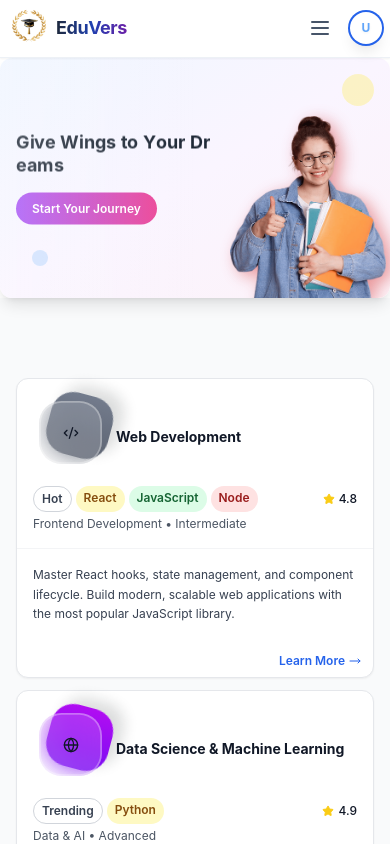
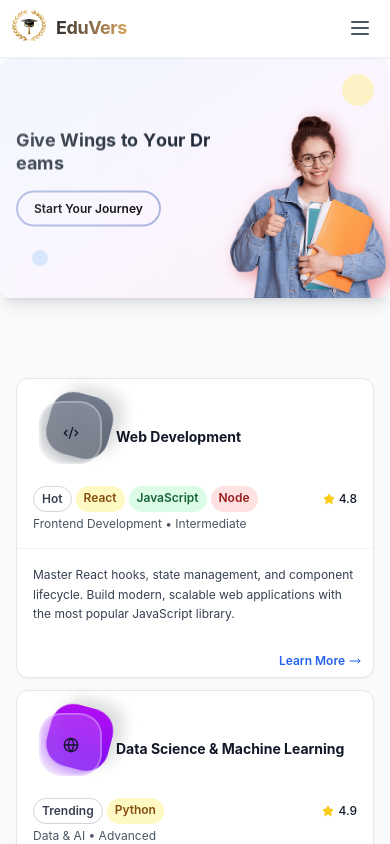
Before and after one commit to PatoliyaRaj/EduVers, a React (Create React App) app: page / in a window 390 px wide. Shown: the top 844 px of the page. Built offline with nearby package versions, Linux system fonts and the light colour scheme.

Commit message:
change the Nav ui and fix some issues

```diff
--- a/src/App.css
+++ b/src/App.css
@@ -12,6 +12,7 @@
     animation: App-logo-spin infinite 20s linear;
   }
 }
+
 
 .App-header {
   background-color: #282c34;
--- a/src/components/navbar.jsx
+++ b/src/components/navbar.jsx
@@ -20,8 +20,6 @@ export default function Navbar() {
   const [lgNavOpen, setLgNavOpen] = useState(false);
   const isLogin = JSON.parse(localStorage.getItem("isLogin"));
   const email = localStorage.getItem("userEmail") || "User";
-  console.log("isLogin:", isLogin, typeof isLogin);
-  console.log(email);
 
   const navLinks = [
     {
@@ -90,10 +88,10 @@ export default function Navbar() {
                   />
                 </div>
                 <div className="ml-2 sm:ml-3 flex flex-col">
-                  <span className="text-lg sm:text-xl md:text-xl lg:text-2xl font-bold bg-gradient-to-r from-slate-800 via-blue-800 to-purple-800 bg-clip-text text-transparent tracking-tight font-inter">
+                  <span className="text-lg sm:text-xl md:text-xl lg:text-2xl font-bold bg-gradient-to-r from-[#343131] to-[#D8A25E] bg-clip-text text-transparent tracking-tight font-inter">
                     EduVers
                   </span>
-                  <span className="text-xs text-blue-600 font-medium hidden sm:block font-inter">
+                  <span className="text-xs text-black font-medium hidden sm:block font-inter">
                     Learn & Grow
                   </span>
                 </div>
@@ -104,7 +102,7 @@ export default function Navbar() {
               {/* Enhanced Search Container */}
               <div className="flex items-center bg-white/80 backdrop-blur-sm rounded-2xl border border-slate-200 hover:border-blue-300 focus-within:border-blue-500 focus-within:ring-4 focus-within:ring-blue-500/10 transition-all duration-300 shadow-sm hover:shadow-lg w-full max-w-xl xl:max-w-2xl ">
                 <div className="pl-4 lg:pl-3 pr-3">
-                  <Search className="w-5 h-5 text-blue-500" />
+                  <Search className="w-5 h-5 text-[#D8A25E]" />
                 </div>
                 <input
                   type="text"
@@ -112,15 +110,17 @@ export default function Navbar() {
                   className="flex-1 bg-transparent px-3 py-3 lg:py-1.5 text-sm lg:text-base text-slate-700 placeholder-slate-500 focus:outline-none min-w-0 font-medium font-inter"
                 />
                 <div className="relative mr-2">
-                  <select className="appearance-none bg-gradient-to-r from-blue-50 to-purple-50 text-blue-700 px-3 lg:px-4 py-2.5 lg:py-2 pr-8 lg:pr-9 rounded-xl text-sm lg:text-base font-semibold cursor-pointer hover:from-blue-100 hover:to-purple-100 focus:outline-none focus:ring-3 focus:ring-blue-500/20 transition-all duration-300 border border-blue-200 font-inter">
+                  <select className="appearance-none bg-gradient-to-r from-[#343131] to-[#D8A25E] font-medium text-white px-3 lg:px-4 py-2.5 lg:py-2 pr-8 lg:pr-9 rounded-xl text-sm lg:text-base font-semibold cursor-pointer  focus:outline-none focus:ring-3 focus:ring-blue-500/20 transition-all duration-300 border border-blue-200 font-inter transition-all duration-500">
+                    <optgroup label="Categories" className="font-bold text-black">
                     <option>All Categories</option>
                     <option>Programming</option>
                     <option>Design</option>
                     <option>Business</option>
                     <option>Marketing</option>
                     <option>Data Science</option>
+                    </optgroup>
                   </select>
-                  <ChevronDown className="absolute right-2 lg:right-3 top-1/2 transform -translate-y-1/2 w-4 h-4 text-blue-600 pointer-events-none" />
+                  <ChevronDown className="absolute right-2 lg:right-3 top-1/2 transform -translate-y-1/2 w-4 h-4 text-white pointer-events-none transition-all duration-300" />
                 </div>
               </div>
             </div>
@@ -132,11 +132,11 @@ export default function Navbar() {
                   <Link
                     key={link.name}
                     to={link.path || "/"}
-                    className="flex items-center space-x-2 px-3 lg:px-2 xl:px-5 py-2.5 lg:py-3 text-slate-700 hover:text-blue-600 font-medium text-sm lg:text-base transition-all duration-300 relative group rounded-xl hover:bg-gradient-to-r hover:from-blue-50 hover:to-purple-50 font-inter"
+                    className="flex items-center space-x-2 px-3 lg:px-2 xl:px-5 py-2.5 lg:py-3 text-slate-700  font-medium text-sm lg:text-base transition-all duration-300 relative group rounded-xl hover:bg-gradient-to-r hover:from-blue-50 hover:to-purple-50 font-inter"
                   >
-                    <IconComponent className="w-4 h-4 lg:w-5 lg:h-5 text-slate-500 group-hover:text-blue-500 transition-colors duration-300" />
-                    <span className="whitespace-nowrap">{link.name}</span>
-                    <span className="absolute -bottom-1 left-1/2  transform -translate-x-1/2 w-0 h-0.5 bg-gradient-to-r from-blue-400 via-purple-500 to-pink-500 transition-all duration-300 group-hover:w-[90%]   rounded-full"></span>
+                    <IconComponent className="w-4 h-4 lg:w-5 lg:h-5 text-slate-500 group-hover:text-[#343131] transition-colors duration-300" />
+                    <span className="whitespace-nowrap group-hover:text-[#D8A25E]">{link.name}</span>
+                    <span className="absolute -bottom-1 left-0 right-0 mx-auto w-0 h-0.5 bg-gradient-to-r from-[#343131] to-[#D8A25E] transition-all duration-300 group-hover:w-[90%] rounded-full"></span>
                   </Link>
                 );
               })}
@@ -156,7 +156,7 @@ export default function Navbar() {
                 <AvatarDropdown placeholder={`${email.charAt(0)}`} />
               ) : (
                 <Link to={"/Sign-Up"}>
-                  <button className="flex items-center space-x-2 px-4 lg:px-5 xl:px-6 py-2.5 lg:py-3 text-sm lg:text-base font-semibold text-white bg-gradient-to-r from-blue-500 via-purple-500 to-pink-500 rounded-xl hover:from-blue-600 hover:via-purple-600 hover:to-pink-600 transform hover:scale-105 transition-all duration-300 shadow-lg hover:shadow-xl font-inter">
+                  <button className="flex items-center space-x-2 px-4 lg:px-5 xl:px-6 py-2.5 lg:py-3 text-sm lg:text-base font-semibold text-white  bg-gradient-to-r from-[#343131] to-[#D8A25E]  rounded-xl  transform hover:scale-105 transition-all duration-300 shadow-lg hover:shadow-xl font-inter">
                     <UserPlus className="w-4 h-4" />
                     <span className="whitespace-nowrap">Join EduVers</span>
                   </button>
@@ -178,7 +178,10 @@ export default function Navbar() {
                   <Menu className="w-6 h-6" />
                 )}
               </button>
+
+              {isLogin && (
                 <AvatarDropdown placeholder={`${email.charAt(0)}`} size="sm" />
+              )}
             </div>
           </div>
         </div>
@@ -217,20 +220,21 @@ export default function Navbar() {
             {/* Mobile Search */}
             <div className="space-y-4" onClick={(e) => e.stopPropagation()}>
               <div className="relative">
-                <Search className="absolute left-4 top-1/2 transform -translate-y-1/2 w-5 h-5 text-blue-500" />
+                <Search className="absolute left-4 top-1/2 transform -translate-y-1/2 w-5 h-5 text-[#D8A25E]" />
                 <input
                   type="text"
                   placeholder="Search courses, topics..."
                   className="w-full pl-12 pr-4 py-4 border border-slate-200 rounded-xl text-sm focus:outline-none focus:ring-3 focus:ring-blue-500/20 focus:border-blue-500 transition-all duration-300 bg-white/90 backdrop-blur-sm font-inter"
                 />
               </div>
-              <select className="w-full px-4 py-4 border border-slate-200 rounded-xl text-sm focus:outline-none focus:ring-3 focus:ring-blue-500/20 focus:border-blue-500 transition-all duration-300 bg-gradient-to-r from-blue-50 to-purple-50 font-medium text-blue-700 font-inter">
-                <option>All Categories</option>
+              <select className="w-full px-4 py-4 border border-slate-200 rounded-xl text-sm focus:outline-none focus:ring-3 focus:ring-blue-500/20 focus:border-blue-500 transition-all duration-300 bg-gradient-to-r from-[#343131] to-[#D8A25E] font-medium text-white   font-inter">
+                <optgroup label="Categories" className="font-bold text-black">
                   <option>Programming</option>
                   <option>Design</option>
                   <option>Business</option>
                   <option>Marketing</option>
                   <option>Data Science</option>
+                </optgroup>
               </select>
             </div>
 
@@ -254,7 +258,7 @@ export default function Navbar() {
             <div className="space-y-3 pt-6 border-t border-slate-200/60">
               {!isLogin && (
                 <Link to={"/Sign-Up"}>
-                  <button className="flex items-center justify-center space-x-2 w-full px-4 py-4 text-sm font-semibold text-white bg-gradient-to-r from-blue-500 via-purple-500 to-pink-500 rounded-xl hover:from-blue-600 hover:via-purple-600 hover:to-pink-600 transition-all duration-300 shadow-lg transform hover:scale-[1.02] font-inter">
+                  <button className="flex items-center justify-center space-x-2 w-full px-4 py-4 text-sm font-semibold text-white bg-gradient-to-r from-[#343131] to-[#D8A25E]  rounded-xl transition-all duration-300 shadow-lg transform hover:scale-[1.02] font-inter">
                     <UserPlus className="w-4 h-4" />
                     <span>Join EduVers</span>
                   </button>
--- a/src/pages/Home/index.jsx
+++ b/src/pages/Home/index.jsx
@@ -1,4 +1,4 @@
-import React, { useEffect} from "react";
+import React, {  useEffect } from "react";
 import Poster from "./poster";
 import Layout from "../../components/Layout";
 import CarouselCard from "./carousel/carouselCard";
@@ -8,28 +8,36 @@ import Review from "./Review/index";
 import toast from "react-hot-toast";
 
 function Home() {
+  const isLogin = JSON.parse(localStorage.getItem("isLogin"));
 
-  const welcome = () =>{
-    toast("👋 Welcome to CLGpro!", {
-      duration:2000,
-      position: "top-right",
-      className: "bg-green-500 text-white font-bold px-6 py-4 rounded shadow-md",
-      style: {
-        border: "2px solid #4ADE80",
-      },
-    })
-  }
-
-   useEffect(() => {
-    welcome();
-   }, []);
+  useEffect(() => {
+    let temp = isLogin
+      ? toast("👋 Welcome to EduVers", {
+          duration: 2000,
+          position: "top-right",
+          className:
+            "bg-green-500 text-white font-bold px-6 py-4 rounded shadow-md",
+          style: {
+            border: "2px solid #4ADE80",
+          },
+        })
+      : toast("❌ Please Login Or Sign-up ", {
+          duration: 2000,
+          position: "top-right",
+          className:
+            "bg-red-500 text-white font-bold px-6 py-4 rounded shadow-md",
+          style: {
+            border: "2px solid red",
+          },
+        });
+  }, [isLogin]);
 
   return (
     <React.Fragment>
       <Layout>
         <Poster />
         <CarouselCard />
-        <CourseIntro/>
+        <CourseIntro />
         <TeachersSec />
         <Review />
       </Layout>
--- a/src/pages/Home/poster.jsx
+++ b/src/pages/Home/poster.jsx
@@ -23,17 +23,20 @@ function Poster() {
 
           <button
             className="
-            bg-gradient-to-r from-purple-500 to-pink-500
-            hover:from-purple-600 hover:to-pink-600
-            text-white font-semibold
+            bg-transparent
+            hover:bg-gradient-to-r
+            hover:from-[#343131] hover:to-[#D8A25E]
+
+            text-black font-semibold
             px-4 sm:px-6 md:px-8
             py-2 sm:py-3
+            hover:text-white
             rounded-full
+            border-2 border-[#A9B5DF] hover:border-none
             text-xs sm:text-sm md:text-base
             transition-all duration-300
-            transform hover:scale-105 hover:shadow-lg
-            focus:outline-none focus:ring-4 focus:ring-purple-300
-            active:scale-95
+            transform  hover:shadow-lg
+            focus:outline-none focus:ring-2 focus:ring-[#D8A25E]
           "
           >
             Start Your Journey
```
Lines whose indentation alone changed are shown as unchanged.
